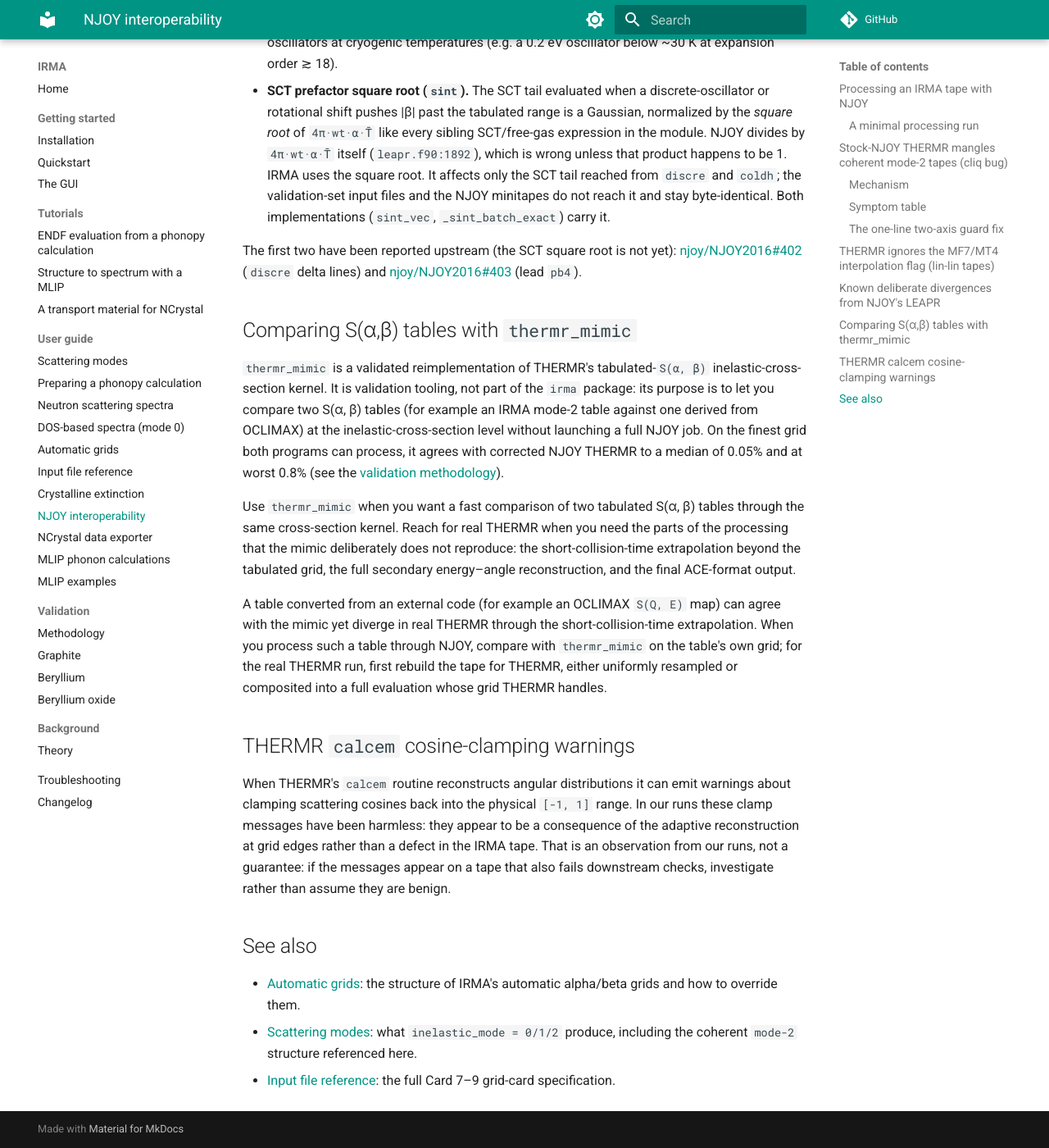
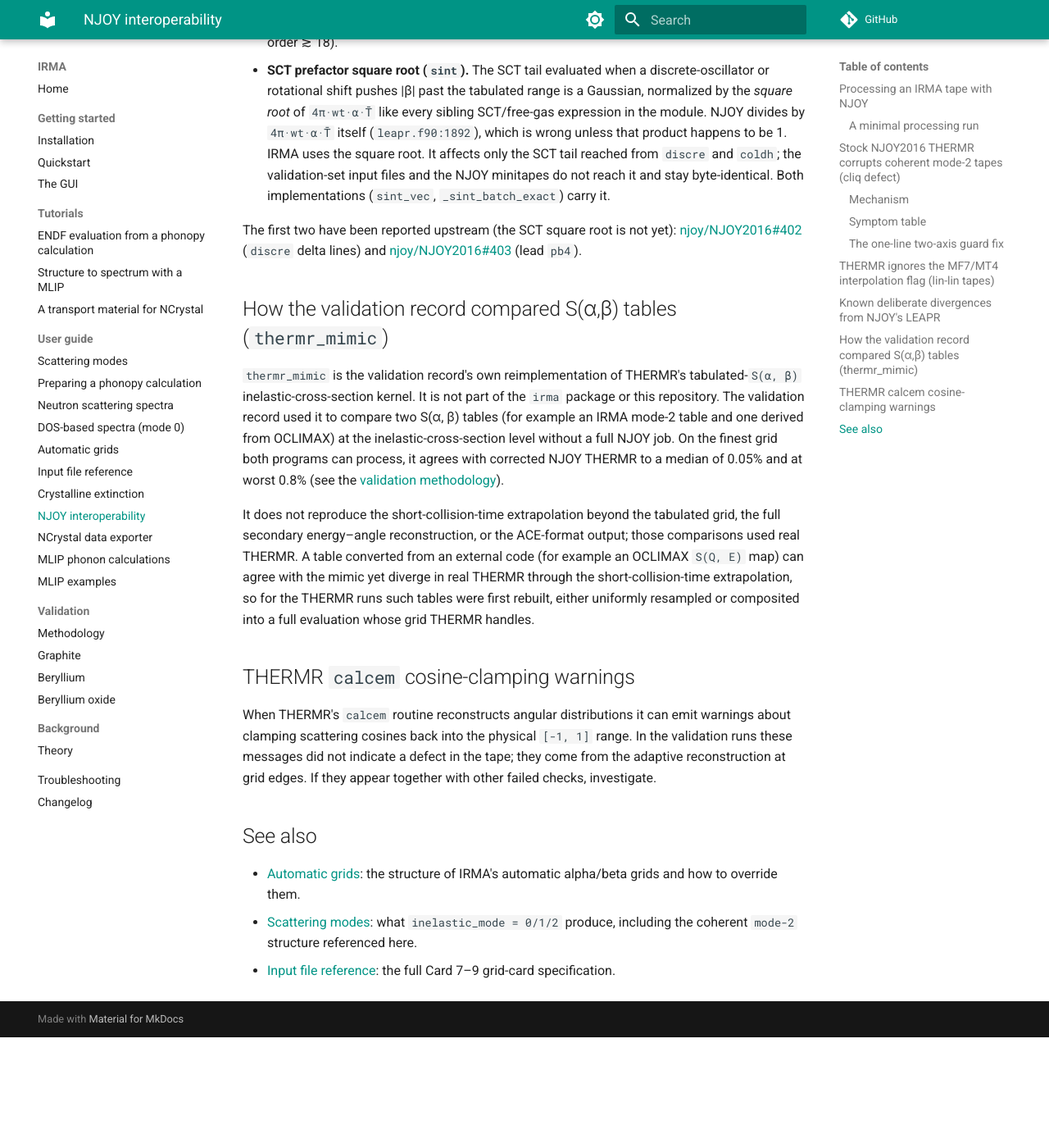
Before and after one commit to ramic-k/IRMA, an MkDocs documentation site: the page built from docs/njoy.md, in a window 1280 px wide and 1400 px high, scrolled down 5382 px. Shown: the whole window at 82% size. Built offline with MkDocs 1.6.1 and Material for MkDocs 9.7.7, drawn with Linux system fonts in a browser that asks for light colours; comment, search, counter and statistics services are not loaded; after the commit the page ends 6647 px from its top, so only the background shows below that; some of the changed text lies outside the part shown.

Commit message:
docs/njoy.md: citations, accuracy figures, thermr_mimic as record, wording
The trans clamp is leapr.f90:940 (1041 is a FORMAT write); both cliq
guards are in calcem (thermr.f90:1964, 2286), not in sig(); exp()
overflows to Inf rather than reaching 1e354. The reproduction claim is
exact against fresh NJOY2016.78 tapes and below 7e-5 against published
tapes, used consistently instead of 'byte-for-byte' and '~1e-4'. The
thermr_mimic section describes how the validation record used the tool
instead of telling readers to run a tool that is not shipped. Informal
heading, the uniform-grid history paragraph and the first-person
passage are replaced; the THERMR field is iinc.

Claude-Session: https://claude.ai/code/session_01C2iC5HyRUuJ3FeKVVSE61G

````diff
--- a/docs/njoy.md
+++ b/docs/njoy.md
@@ -71,7 +71,7 @@ MeV, not eV, while the input file and IRMA's own grids work in eV or units of
 `kT`. Keep the conversion in mind when you compare a processed
 inelastic cross section against an IRMA-internal curve.
 
-## Stock-NJOY THERMR mangles coherent mode-2 tapes (`cliq` bug)
+## Stock NJOY2016 THERMR corrupts coherent mode-2 tapes (`cliq` defect)
 
 A coherent `inelastic_mode = 2` tape (graphite and other strongly
 coherent crystals) run through an unpatched NJOY2016 THERMR produces
@@ -105,8 +105,8 @@ but the `cliq` formula's sign requires decay along beta as well. A
 coherent mode-2 S(α,β) has a `β = 0` row that decays in α (acoustic
 intensity concentrated in the first low-`Q` bin) yet *rises* in β at
 `α₁`. That drives `cliq` negative, so `-cliq*b**2/a` becomes
-`+|cliq|*b²/a` and `exp(+|cliq|*b²/a)` explodes to `~1e150..1e354`:
-the `~1e91`-barn tape34 garbage. Liquids satisfy both decays, which is
+`+|cliq|*b²/a` and `exp(+|cliq|*b²/a)` grows to about 1e150 or
+overflows to Inf: the `~1e91`-barn values in tape34. Liquids satisfy both decays, which is
 why upstream never saw it.
 
 ### Symptom table
@@ -130,21 +130,17 @@ if (sab(1,1).gt.sab(2,1)) then
 if (sab(1,1).gt.sab(2,1).and.sab(1,1).gt.sab(1,2)) then
 ```
 
-Apply it at both `cliq` sites (the `sig()` extrapolation path and its
-duplicate), then rebuild NJOY. The patch is regression-clean: an
+Apply it at both `cliq` activation sites in `calcem`
+(`thermr.f90:1964` and `2286`; `sig()` only uses `cliq`), then rebuild
+NJOY. The patch is regression-clean: an
 `inelastic_mode = 0/1` tape34 is byte-identical before and after, and a
 patched THERMR processes a coherent mode-2 graphite tape (auto grid
 included) straight through to a sane cross section. The defect is
 reported upstream, with a synthetic reproducer, as
 [njoy/NJOY2016#399](https://github.com/njoy/NJOY2016/issues/399).
 
-Grid spacing is a non-issue here. Earlier guidance suggested forcing a
-uniform ~1 meV beta grid for NJOY, but the cliq blowup fires on the
-shape of a coherent S(α,β), and a uniform grid preserves the shape, so
-it does not prevent the failure. With the patched THERMR you can hand
-NJOY the standard IRMA automatic grid directly. (A uniform grid only
-ever sidestepped a separate, older log-tail stall; it was never the fix
-for the cliq garbage.)
+A uniform β grid does not avoid the defect; with the patched THERMR, use
+the standard automatic grid.
 
 Transfers that fall beyond the tabulated S(α,β) are handled downstream
 by THERMR's short-collision-time (SCT) extension, driven by the tape's
@@ -177,8 +173,9 @@ what the [validation record](validation/methodology.md) means by
 
 ## Known deliberate divergences from NJOY's LEAPR
 
-IRMA reproduces NJOY2016 LEAPR byte-for-byte on the validation set of
-reference tapes (the golden set under `tests/`), but eight NJOY
+IRMA reproduces fresh NJOY2016.78 tapes exactly and the published
+ENDF/B-VIII.1 tapes to below 7e-5 on the golden set under `tests/`, but
+eight NJOY
 behaviors are deliberately handled differently. Seven
 are bugs, placeholders, or numerical hazards in NJOY itself that IRMA does
 *not* reproduce; the eighth is an NJOY quirk that IRMA deliberately *does*
@@ -267,42 +263,33 @@ delta lines) and
 [njoy/NJOY2016#403](https://github.com/njoy/NJOY2016/issues/403) (lead
 `pb4`).
 
-## Comparing S(α,β) tables with `thermr_mimic`
+## How the validation record compared S(α,β) tables (`thermr_mimic`)
 
-`thermr_mimic` is a validated reimplementation of THERMR's
-tabulated-`S(α, β)` inelastic-cross-section kernel. It is validation
-tooling, not part of the `irma` package: its purpose is to let you
-compare two S(α, β) tables (for example an IRMA mode-2 table against
-one derived from OCLIMAX) at the inelastic-cross-section level without
-launching a full NJOY job. On the finest grid both programs can process,
-it agrees with corrected NJOY THERMR to a median of 0.05% and at worst
-0.8% (see the [validation methodology](validation/methodology.md)).
+`thermr_mimic` is the validation record's own reimplementation of
+THERMR's tabulated-`S(α, β)` inelastic-cross-section kernel. It is not
+part of the `irma` package or this repository. The validation record used
+it to compare two S(α, β) tables (for example an IRMA mode-2 table and
+one derived from OCLIMAX) at the inelastic-cross-section level without a
+full NJOY job. On the finest grid both programs can process, it agrees
+with corrected NJOY THERMR to a median of 0.05% and at worst 0.8% (see
+the [validation methodology](validation/methodology.md)).
 
-Use `thermr_mimic` when you want a fast comparison of two tabulated
-S(α, β) tables through the same cross-section kernel. Reach for real
-THERMR when you need the parts of the processing that the mimic
-deliberately does not reproduce: the short-collision-time extrapolation
-beyond the tabulated grid, the full secondary energy–angle
-reconstruction, and the final ACE-format output.
-
-A table converted from an external code
-(for example an OCLIMAX `S(Q, E)` map) can agree with the mimic yet
-diverge in real THERMR through the short-collision-time extrapolation.
-When you process such a table through NJOY, compare with `thermr_mimic`
-on the table's own grid; for the real THERMR run, first rebuild the
-tape for THERMR, either uniformly resampled or composited into a full
-evaluation whose grid THERMR handles.
+It does not reproduce the short-collision-time extrapolation beyond the
+tabulated grid, the full secondary energy–angle reconstruction, or the
+ACE-format output; those comparisons used real THERMR. A table converted
+from an external code (for example an OCLIMAX `S(Q, E)` map) can agree
+with the mimic yet diverge in real THERMR through the short-collision-time
+extrapolation, so for the THERMR runs such tables were first rebuilt,
+either uniformly resampled or composited into a full evaluation whose
+grid THERMR handles.
 
 ## THERMR `calcem` cosine-clamping warnings
 
 When THERMR's `calcem` routine reconstructs angular distributions it can
 emit warnings about clamping scattering cosines back into the physical
-`[-1, 1]` range. In our runs these clamp messages have been harmless:
-they appear to be a consequence of the adaptive reconstruction at grid
-edges rather than a defect in the IRMA tape. That is an observation
-from our runs, not a guarantee: if the messages appear on a tape that
-also fails downstream checks, investigate rather than assume they are
-benign.
+`[-1, 1]` range. In the validation runs these messages did not indicate
+a defect in the tape; they come from the adaptive reconstruction at grid
+edges. If they appear together with other failed checks, investigate.
 
 ## See also
 
````
Also changed, not shown: other parts of docs/njoy.md (+7 -8 lines).
